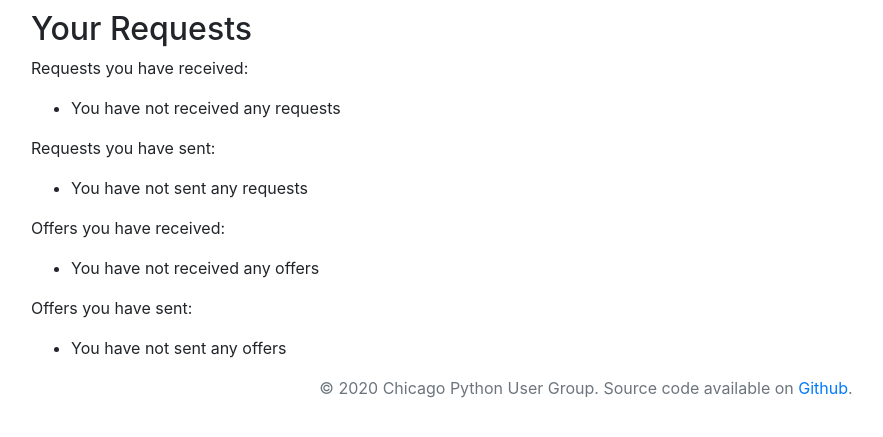
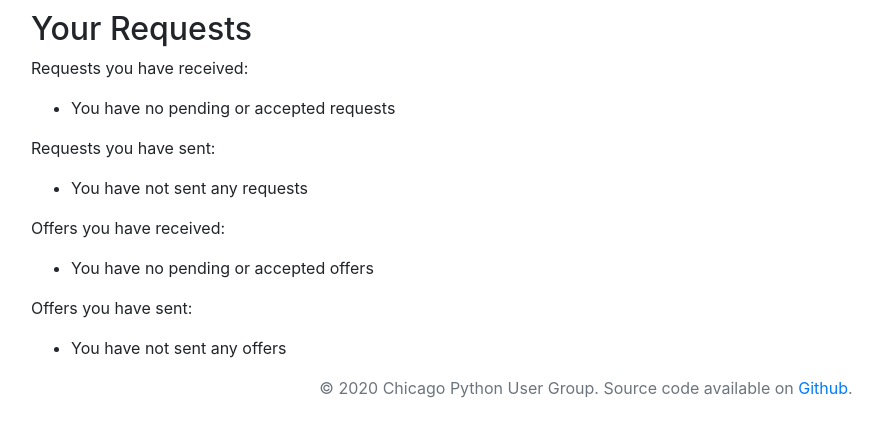
Before and after one commit to chicagopython/buddy_mentorship, a Django app: template apps/users/templates/users/requests.html in a window 1280 px wide. Shown: the part 70-507 px from the top of the page, without its empty margins (54-937 px from the left). Run offline with Django 3.2, Linux system fonts and the light colour scheme; the template is opened without the code that fills it, so the values that code supplies are empty; some libraries are stand-ins or nearby versions.

Commit message:
Updated message when there are no pending/accepted offers or requests for a user
For Requests: "You have no pending or accepted requests"
For Offers: "You have no pending or accepted offers"

```diff
--- a/apps/users/templates/users/requests.html
+++ b/apps/users/templates/users/requests.html
@@ -11,7 +11,7 @@
 
 <ul>
   {% if not requests_received %}
-    <li> You have not received any requests </li>
+    <li> You have no pending or accepted requests </li>
   {% endif %}
   {% for request in requests_received %}
     {% if request.status != 2 %}
@@ -59,7 +59,7 @@
 
 <ul>
   {% if not offers_received %}
-    <li> You have not received any offers </li>
+    <li> You have no pending or accepted offers </li>
   {% endif %}
   {% for request in offers_received %}
     {% if request.status != 2 %}
```
